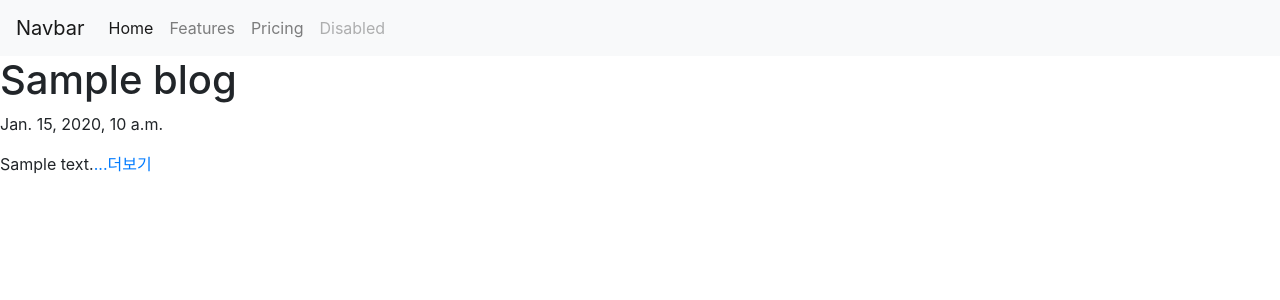
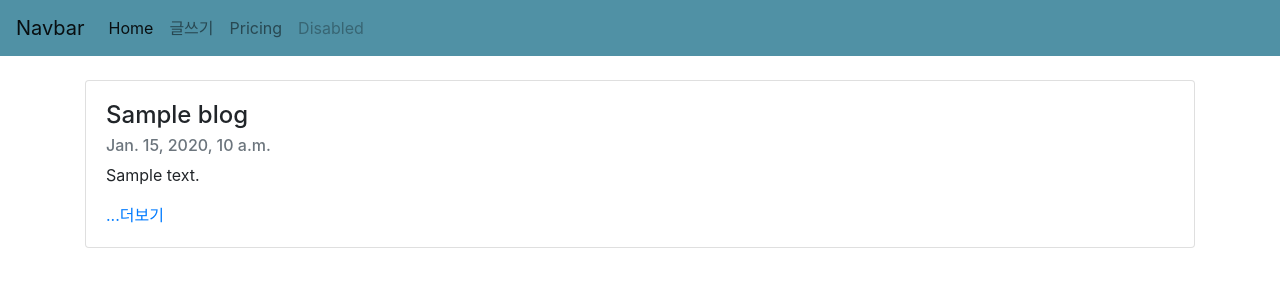
Before and after one commit to oni-ss/hw0523_blog, a Django app: template blog/templates/home.html in a window 1280 px wide. Shown: the top 300 px of the page. Run offline with Django 3.2, Linux system fonts and the light colour scheme; the template is opened without the code that fills it: most values are stand-ins (such as "Sample title", 1, 10 or a date in 2020); data that the repository does not hold is empty; some libraries are stand-ins or nearby versions.

Commit message:
second commit

```diff
--- a/blog/templates/home.html
+++ b/blog/templates/home.html
@@ -6,7 +6,7 @@
 
 <body>
     <!--navbar of bootstrap-->
-    <nav class="navbar navbar-expand-lg navbar-light bg-light">
+    <nav class="navbar navbar-expand-lg navbar-light" style="background-color: #5091a5;">
         <a class="navbar-brand" href="#">Navbar</a>
         <button class="navbar-toggler" type="button" data-toggle="collapse" data-target="#navbarNavAltMarkup" aria-controls="navbarNavAltMarkup" aria-expanded="false" aria-label="Toggle navigation">
           <span class="navbar-toggler-icon"></span>
@@ -14,18 +14,26 @@
         <div class="collapse navbar-collapse" id="navbarNavAltMarkup">
           <div class="navbar-nav">
             <a class="nav-item nav-link active" href="#">Home <span class="sr-only">(current)</span></a>
-            <a class="nav-item nav-link" href="#">Features</a>
+            <a class="nav-item nav-link" href="#">글쓰기</a>
             <a class="nav-item nav-link" href="#">Pricing</a>
             <a class="nav-item nav-link disabled" href="#" tabindex="-1" aria-disabled="true">Disabled</a>
           </div>
         </div>
       </nav>
 
-      <!--blog objects-->
+    <br>
+    <!--blog objects-->
     {%for b in blogs.all%}
-        <h1>{{b.title}}</h1>
-        <p>{{b.pub_date}}</p>
-        <p>{{b.summary}}<a href="{% url 'detail' b.id %}">...더보기</a></p>
+        <div class="container">
+            <div class="card">
+                <div class="card-body">
+                <h4 class="card-title">{{b.title}}</h4>
+                <h6 class="card-subtitle mb-2 text-muted">{{b.pub_date}}</h6>
+                <p class="card-text">{{b.summary}}</p>
+                <a href="{% url 'detail' b.id %}">...더보기</a>
+                </div>
+            </div><br>
+        </div>
     {%endfor%}
 </body>
 </html>
```
Also changed, not shown: blog/templates/detail.html (+26 -0 lines).
